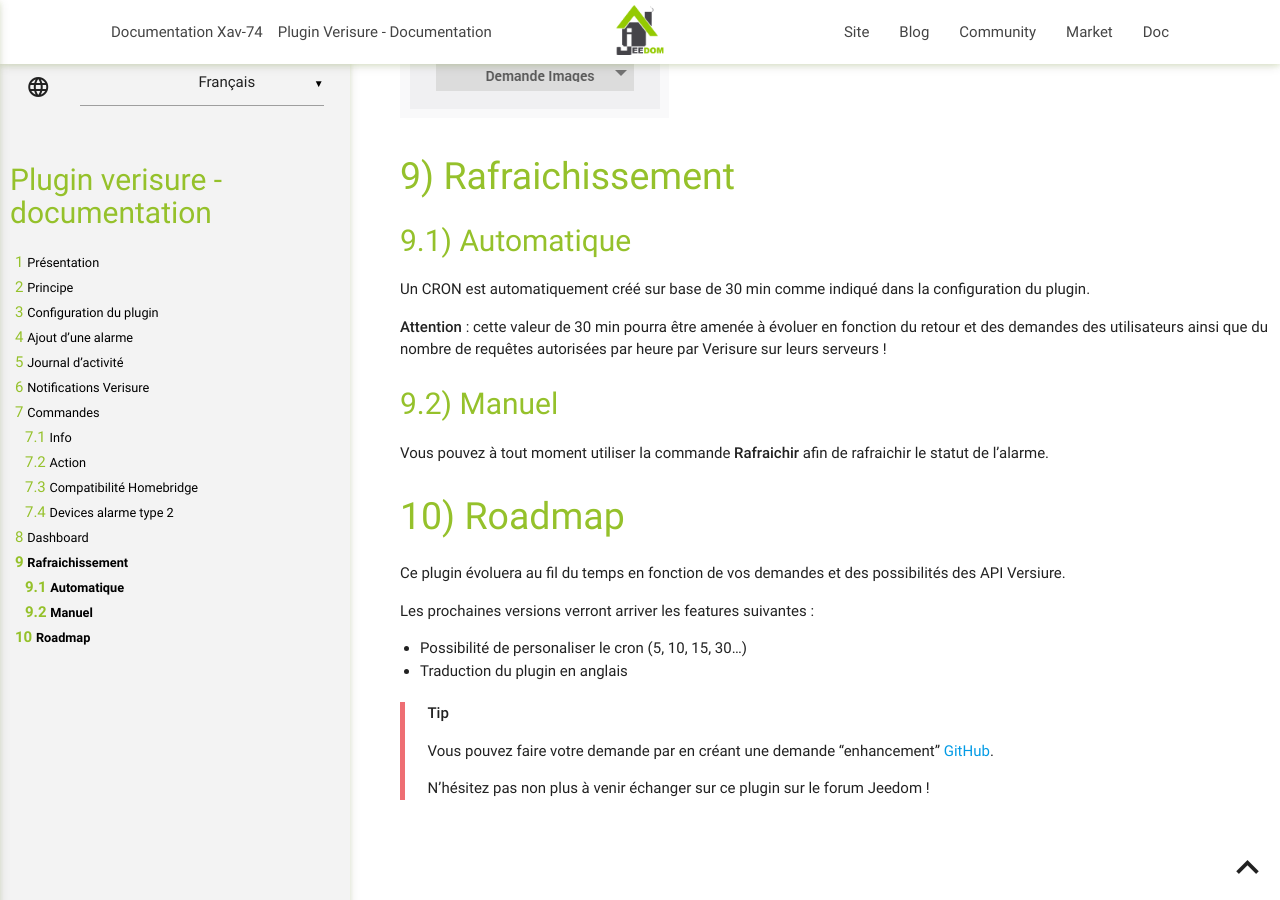
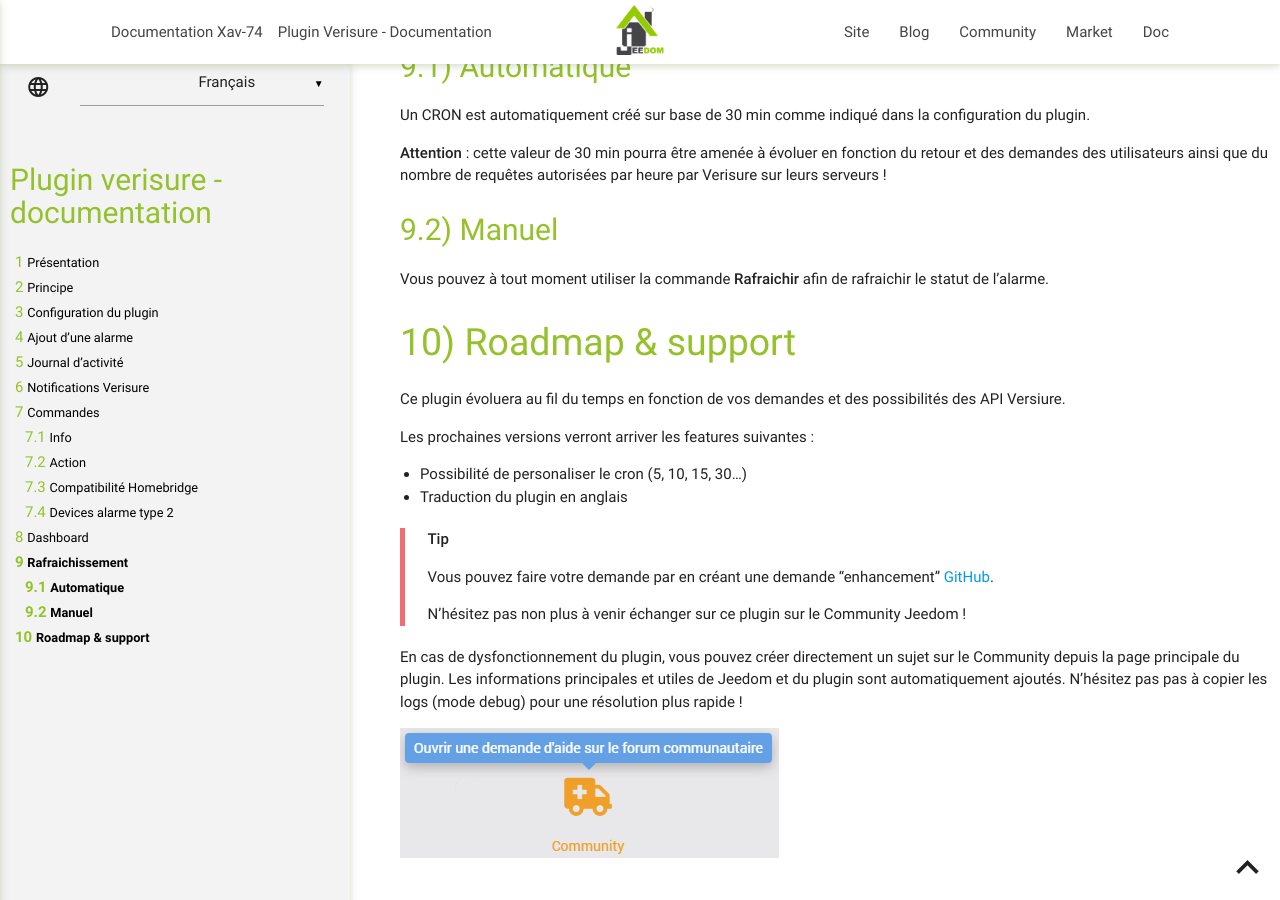
Before and after one commit to Xav-74/Documentation, a Jekyll site: the page built from verisure/fr_FR/index.md, in a window 1280 px wide and 900 px high, scrolled down 8317 px. Built offline with Jekyll 4.4.1, drawn with Linux system fonts in a browser that asks for light colours; some of the changed text lies outside the part shown.

Commit message:
Update Verisure documentation

```diff
--- a/verisure/fr_FR/index.md
+++ b/verisure/fr_FR/index.md
@@ -235,7 +235,7 @@
 Vous pouvez à tout moment utiliser la commande **Rafraichir** afin de rafraichir le statut de l'alarme.
 
 
-# Roadmap
+# Roadmap & support
 
 Ce plugin évoluera au fil du temps en fonction de vos demandes et des possibilités des API Versiure.
 
@@ -248,4 +248,10 @@
 >
 >Vous pouvez faire votre demande par en créant une demande "enhancement" [GitHub](https://github.com/Xav-74/verisure/issues/new).
 >
->N'hésitez pas non plus à venir échanger sur ce plugin sur le forum Jeedom !
+>N'hésitez pas non plus à venir échanger sur ce plugin sur le Community Jeedom !
+
+
+En cas de dysfonctionnement du plugin, vous pouvez créer directement un sujet sur le Community depuis la page principale du plugin. Les informations principales et utiles de Jeedom et du plugin sont automatiquement ajoutés. N'hésitez pas pas à copier les logs (mode debug) pour une résolution plus rapide !
+
+
+![Community](../images/community.png)
```
Also changed, not shown: other parts of verisure/fr_FR/index.md (+1 -1 lines), verisure/images/Command_verisure.png, verisure/images/Config_verisure.png, verisure/images/Eqpt_verisure.png, verisure/images/Plugin_verisure.png, verisure/images/community.png (added).
